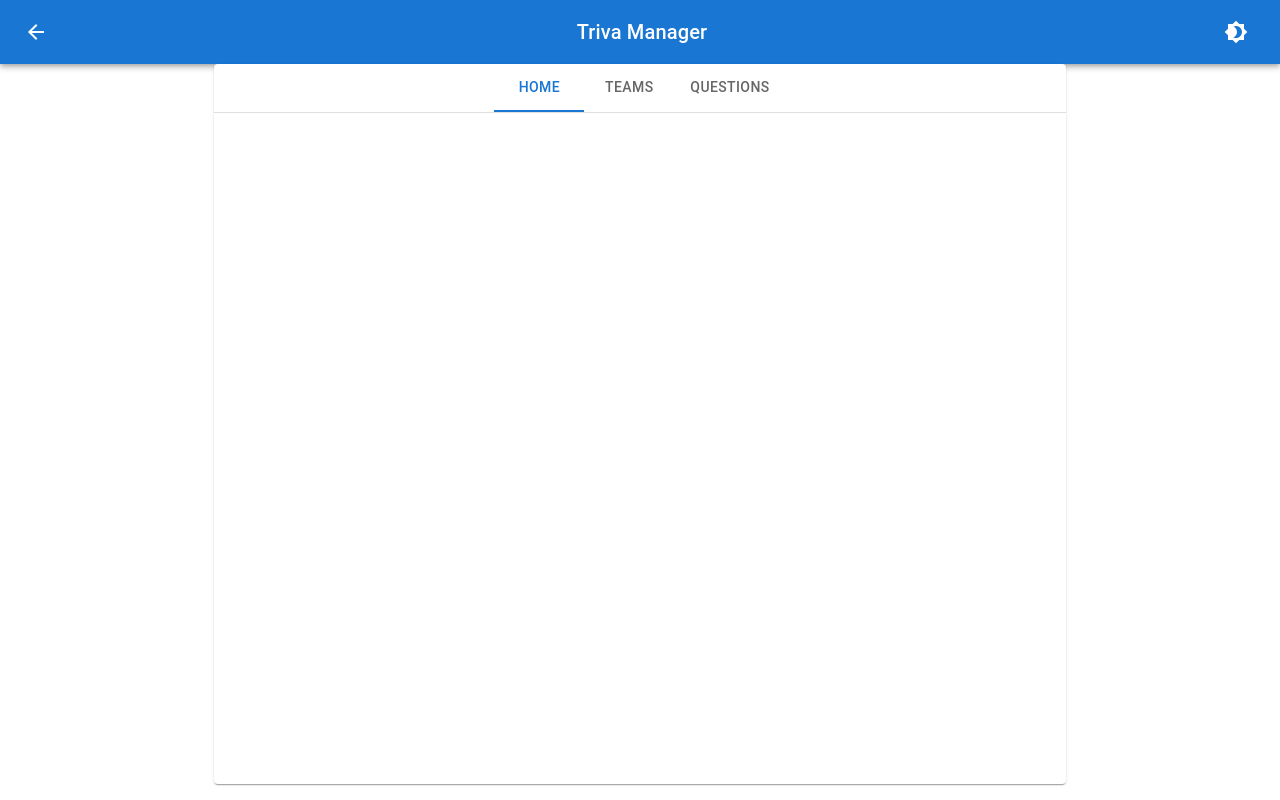
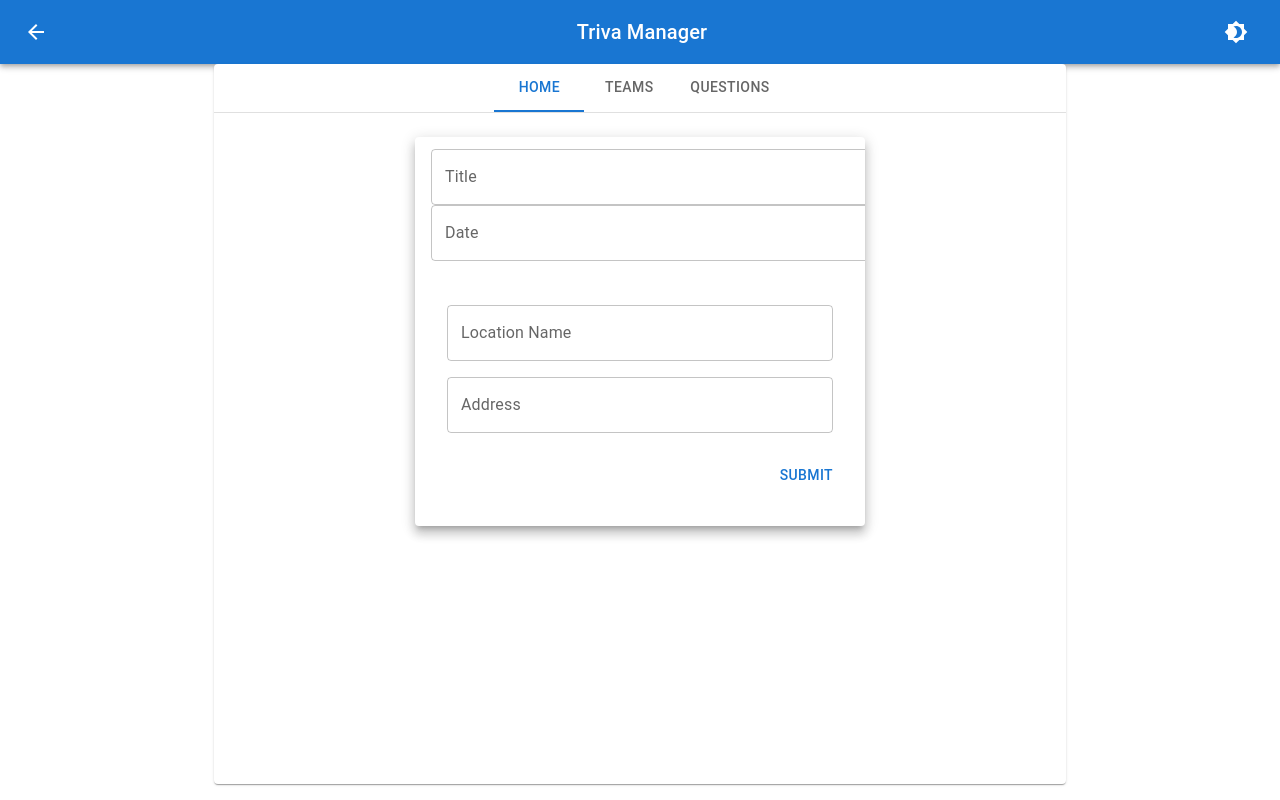
Before and after one commit to Jayammo/trivia-manager-ui, a React (Create React App) app: page /trivia/create in a window 1280 px wide. Built offline with nearby package versions, Linux system fonts and the light colour scheme; what react-auth-kit would draw is missing.

Commit message:
Remove uneeded Imports

```diff
--- a/src/App.js
+++ b/src/App.js
@@ -4,6 +4,7 @@ import TriviPage from './pages/TriviaPage/TriviaPage.jsx';
 import Layout from './components/Layout/Layout.jsx';
 import SignIn from './pages/Authentication/SignIn/SignIn.jsx';
 import { ThemeColorModeContextProvider } from './contexts/ThemeColorModeContext.js';
+import CreateTriviaEventPage from './pages/TriviaPage/CreateTriviaEvent/CreateTriviaEventPage.jsx';
 
 function App() {
 	return (
@@ -16,7 +17,9 @@ function App() {
 			<ThemeColorModeContextProvider>
 				<Layout>
 					<Routes>
-						<Route path='/' element={<TriviPage />} />
+						<Route path='/' element={<div>Home</div>} />
+						<Route path='/trivia' element={<TriviPage />} />
+						<Route path='/trivia/create' element={<CreateTriviaEventPage />} />
 						<Route path='/sign-in' element={<SignIn />} />
 						<Route path='/teams' element={<div>Teams</div>} />
 						<Route path='/questions' element={<div>Question</div>} />
--- a/src/components/Nav/Nav.jsx
+++ b/src/components/Nav/Nav.jsx
@@ -13,7 +13,7 @@ const Nav = () => {
 	return (
 		<Box display='flex' justifyContent='center'>
 			<Tabs value={index} onChange={handleChange}>
-				<Tab label='Home' onClick={() => navigate('/')} />
+				<Tab label='Home' onClick={() => navigate('/trivia')} />
 				<Tab label='Teams' onClick={() => navigate('/teams')} />
 				<Tab label='Questions' onClick={() => navigate('/questions')} />
 			</Tabs>
--- a/src/components/TriviaCard/TriviaCard.jsx
+++ b/src/components/TriviaCard/DisplayCard/DisplayCard.jsx
@@ -9,9 +9,9 @@ import {
 	IconButton,
 } from '@mui/material';
 import MoreVertIcon from '@mui/icons-material/MoreVert';
-import { MenuItemWrap, MenuWrap } from '../UI/MenuWrap';
+import { MenuItemWrap, MenuWrap } from '../../UI/MenuWrap';
 
-const TriviaCard = ({ trivia }) => {
+const DisplayCard = ({ trivia }) => {
 	const theme = useTheme();
 	const [anchorEl, setAnchorEl] = useState(null);
 	const open = Boolean(anchorEl);
@@ -34,15 +34,18 @@ const TriviaCard = ({ trivia }) => {
 			<Card raised={true}>
 				<CardHeader
 					action={
-						<IconButton aria-label='settings' onClick={handleClick}>
+						<IconButton onClick={handleClick}>
 							<MoreVertIcon />
 						</IconButton>
 					}
 					title={trivia.title}
-					subheader='Wednesday on March 12, 2023'
+					subheader={trivia.startTime}
 				/>
 				<CardContent>
-					<Typography variant='body2'>Location: {trivia.location}</Typography>
+					<Typography variant='body2'>
+						Location Name: {trivia.locationName}
+					</Typography>
+					<Typography variant='body2'>Adress: {trivia.adress}</Typography>
 				</CardContent>
 			</Card>
 			<MenuWrap anchorEl={anchorEl} open={open} onClose={handleClose}>
@@ -55,4 +58,4 @@ const TriviaCard = ({ trivia }) => {
 	);
 };
 
-export default TriviaCard;
+export default DisplayCard;
--- /dev/null
+++ b/src/components/TriviaCard/EditableCard/EditableCard.jsx
@@ -0,0 +1,58 @@
+import {
+	Box,
+	Button,
+	Card,
+	CardActions,
+	CardContent,
+	CardHeader,
+	useTheme,
+} from '@mui/material';
+import { useForm } from 'react-hook-form';
+import FormTextField from '../../UI/Form/FormTextField';
+
+const EditableCard = () => {
+	const theme = useTheme();
+
+	const { control, handleSubmit } = useForm({
+		mode: 'onSubmit',
+		reValidateMode: 'onBlur',
+		// resolver: yupResolver(SignInYupSchema),
+	});
+
+	return (
+		<Box sx={{ width: 450, margin: theme.spacing(2) }}>
+			<Card raised={true}>
+				<CardHeader
+					action={
+						<Box>
+							<FormTextField control={control} name='Title' label='Title' />
+							<FormTextField control={control} name='Date' label='Date' />
+						</Box>
+					}
+				/>
+				<CardContent>
+					<form onSubmit={handleSubmit(console.log)}>
+						<CardContent>
+							<FormTextField
+								control={control}
+								name='locationName'
+								label='Location Name'
+							/>
+							<FormTextField
+								control={control}
+								name='address'
+								label='Address'
+								sx={{ marginTop: theme.spacing(2) }}
+							/>
+						</CardContent>
+						<CardActions sx={{ display: 'flex', justifyContent: 'flex-end' }}>
+							<Button type='submit'>Submit</Button>
+						</CardActions>
+					</form>
+				</CardContent>
+			</Card>
+		</Box>
+	);
+};
+
+export default EditableCard;
--- /dev/null
+++ b/src/components/TriviaCard/index.js
@@ -0,0 +1,4 @@
+import DisplayCard from './DisplayCard/DisplayCard';
+import EditableCard from './EditableCard/EditableCard';
+
+export { DisplayCard, EditableCard };
--- /dev/null
+++ b/src/pages/TriviaPage/CreateTriviaEvent/CreateTriviaEventPage.jsx
@@ -0,0 +1,12 @@
+import { Box } from '@mui/system';
+import { EditableCard } from '../../../components/TriviaCard/index';
+
+const CreateTriviaEventPage = () => {
+	return (
+		<Box style={{ display: 'flex', justifyContent: 'center' }}>
+			<EditableCard />
+		</Box>
+	);
+};
+
+export default CreateTriviaEventPage;
--- a/src/pages/TriviaPage/TriviaPage.jsx
+++ b/src/pages/TriviaPage/TriviaPage.jsx
@@ -1,10 +1,18 @@
 import { Box, Button } from '@mui/material';
-import TriviaCard from '../../components/TriviaCard/TriviaCard';
-import { triviaEventFetchAll } from '../../services/TriviaManager/TriviaEventService';
+import { useNavigate } from 'react-router-dom';
+import { DisplayCard } from '../../components/TriviaCard/index';
+import TriviaCard from '../../components/TriviaCard/DisplayCard/DisplayCard';
 
 const TriviPage = () => {
-	const createNew = async () => {
-		await triviaEventFetchAll();
+	const navigate = useNavigate();
+	const createNew = () => {
+		navigate('/trivia/create');
+	};
+	const triviaEvent = {
+		title: 'Trivia Event',
+		startTime: 'Start Time',
+		locationName: 'Location',
+		adress: 'Adress',
 	};
 
 	return (
@@ -14,9 +22,9 @@ const TriviPage = () => {
 					Create New
 				</Button>
 			</Box>
-			{[].map((trivia, index) => (
+			{[triviaEvent].map((trivia, index) => (
 				<Box key={index} style={{ display: 'flex', justifyContent: 'center' }}>
-					<TriviaCard trivia={trivia} />
+					<DisplayCard trivia={trivia} />
 				</Box>
 			))}
 		</>
--- a/src/services/TriviaManager/TriviaEventService.js
+++ b/src/services/TriviaManager/TriviaEventService.js
@@ -2,6 +2,12 @@ import { triviaApi } from '../api';
 
 const TRIVIA_EVENT = 'TriviaEvent';
 
-export const triviaEventFetchAll = () => {
-	return triviaApi.get(`${TRIVIA_EVENT}/all`).then(console.log);
+export const fetchAllTriviaEvent = () => {
+	return triviaApi
+		.get(`${TRIVIA_EVENT}/all`)
+		.then(({ request }) => request.response);
 };
+
+export const createTriviaEvent = (newTriviaEvent) => {
+	return triviaApi.post(`${TRIVIA_EVENT}`, newTriviaEvent).then(console.log);
+};
--- a/src/services/api.js
+++ b/src/services/api.js
@@ -3,14 +3,3 @@ import axios from 'axios';
 export const triviaApi = axios.create({
 	baseURL: 'https://localhost:7112/api',
 });
-
-triviaApi.interceptors.response.use(
-	(config) => {
-		console.log('Hello =>', { config });
-		return config;
-	},
-	(error) => {
-		console.log('Hello Error =>', error);
-		return Promise.reject(error);
-	}
-);
```
